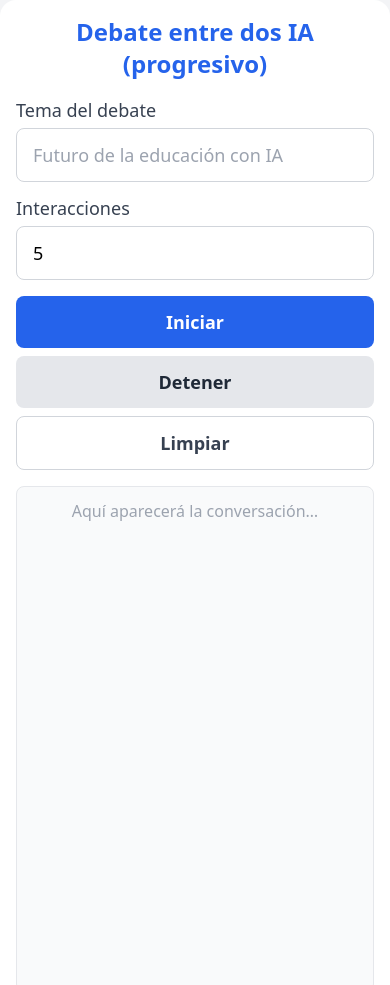
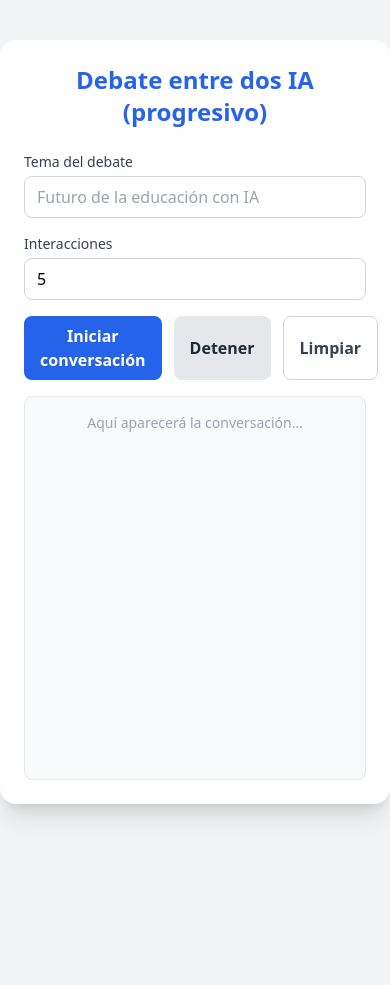
Before and after one commit to acinfoarchive2/mypro, a website: page public/index.html in a window 390 px wide. Shown: the top 985 px of the page. After the commit the page ends 844 px from the top, so only its background shows below. Drawn offline with nearby package versions, Linux system fonts and the light colour scheme.

Commit message:
Update index.html

```diff
--- a/public/index.html
+++ b/public/index.html
@@ -5,51 +5,48 @@
   <title>Debate entre dos IA</title>
   <script src="https://cdn.tailwindcss.com"></script>
 </head>
-<body class="bg-gray-100 min-h-screen flex justify-center">
-  <div class="bg-white shadow-xl rounded-2xl p-4 sm:p-6 w-full max-w-3xl">
-    <h1 class="text-2xl sm:text-xl font-bold text-center text-blue-600 mb-4 sm:mb-6">
+<body class="bg-gray-100 min-h-screen flex items-center justify-center">
+  <div class="bg-white shadow-xl rounded-2xl p-6 w-full max-w-3xl">
+    <h1 class="text-2xl font-bold text-center text-blue-600 mb-6">
       Debate entre dos IA (progresivo)
     </h1>
 
-    <div class="grid grid-cols-1 sm:grid-cols-2 gap-3 mb-4">
+    <div class="grid grid-cols-1 md:grid-cols-2 gap-4 mb-4">
       <div>
-        <label class="block text-lg sm:text-base font-medium text-gray-700 mb-1" for="topic">
-          Tema del debate
-        </label>
+        <label class="block text-sm font-medium text-gray-700 mb-1" for="topic">Tema del debate</label>
         <input id="topic" type="text" placeholder="Futuro de la educación con IA"
-               class="w-full px-4 py-3 border border-gray-300 rounded-lg focus:ring focus:ring-blue-200 text-lg sm:text-base">
+               class="w-full px-3 py-2 border border-gray-300 rounded-lg focus:ring focus:ring-blue-200">
       </div>
 
       <div>
-        <label class="block text-lg sm:text-base font-medium text-gray-700 mb-1" for="interactions">
-          Interacciones
-        </label>
+        <label class="block text-sm font-medium text-gray-700 mb-1" for="interactions">Interacciones</label>
         <input id="interactions" type="number" min="1" max="12" value="5"
-               class="w-full px-4 py-3 border border-gray-300 rounded-lg focus:ring focus:ring-blue-200 text-lg sm:text-base">
+               class="w-full px-3 py-2 border border-gray-300 rounded-lg focus:ring focus:ring-blue-200">
       </div>
     </div>
 
-    <div class="flex flex-col sm:flex-row gap-2 sm:gap-3 mb-4">
+    <div class="flex gap-3 mb-4">
       <button id="run"
-              class="flex-1 bg-blue-600 hover:bg-blue-700 text-white font-semibold py-3 px-4 rounded-lg transition text-lg sm:text-base">
-        Iniciar
+              class="flex-1 bg-blue-600 hover:bg-blue-700 text-white font-semibold py-2 px-4 rounded-lg transition">
+        Iniciar conversación
       </button>
       <button id="stop"
-              class="flex-1 bg-gray-200 hover:bg-gray-300 text-gray-800 font-semibold py-3 px-4 rounded-lg transition text-lg sm:text-base">
+              class="flex-1 bg-gray-200 hover:bg-gray-300 text-gray-800 font-semibold py-2 px-4 rounded-lg transition">
         Detener
       </button>
       <button id="clear"
-              class="flex-1 bg-white border border-gray-300 hover:bg-gray-50 text-gray-700 font-semibold py-3 px-4 rounded-lg transition text-lg sm:text-base">
+              class="flex-1 bg-white border border-gray-300 hover:bg-gray-50 text-gray-700 font-semibold py-2 px-4 rounded-lg transition">
         Limpiar
       </button>
     </div>
 
-    <div id="status" class="text-base sm:text-sm text-gray-500 mb-2"></div>
+    <div id="status" class="text-sm text-gray-500 mb-2"></div>
 
     <!-- Log tipo chat -->
     <div id="log"
-         class="h-[60vh] sm:h-96 overflow-y-auto bg-gray-50 border border-gray-200 rounded-lg p-3 sm:p-4 space-y-3">
-      <div class="text-gray-400 text-base sm:text-sm text-center">Aquí aparecerá la conversación…</div>
+         class="h-96 overflow-y-auto bg-gray-50 border border-gray-200 rounded-lg p-4 space-y-3">
+      <!-- Mensajes aparecerán aquí -->
+      <div class="text-gray-400 text-sm text-center">Aquí aparecerá la conversación…</div>
     </div>
   </div>
 
@@ -92,16 +89,16 @@
       wrap.className = `max-w-[85%] flex ${s.side} items-start gap-3`;
 
       const avatar = document.createElement('div');
-      avatar.className = `h-9 w-9 rounded-full ${s.avatarBg} text-white flex items-center justify-center font-bold shrink-0 text-lg`;
+      avatar.className = `h-8 w-8 rounded-full ${s.avatarBg} text-white flex items-center justify-center font-bold shrink-0`;
       avatar.textContent = s.initial;
 
       const bubble = document.createElement('div');
-      bubble.className = `px-4 py-3 rounded-2xl ${s.bubble} shadow-sm`;
+      bubble.className = `px-3 py-2 rounded-2xl ${s.bubble} shadow-sm`;
       const name = document.createElement('div');
-      name.className = `text-sm sm:text-xs font-semibold text-gray-600 ${s.alignText} mb-1`;
+      name.className = `text-xs font-semibold text-gray-600 ${s.alignText} mb-0.5`;
       name.textContent = speaker;
       const text = document.createElement('div');
-      text.className = `text-base sm:text-sm text-gray-900 leading-relaxed ${s.alignText}`;
+      text.className = `text-sm text-gray-900 leading-relaxed ${s.alignText}`;
       text.textContent = message;
 
       bubble.appendChild(name);
@@ -123,7 +120,7 @@
     }
 
     $clear.onclick = () => {
-      $log.innerHTML = '<div class="text-gray-400 text-base sm:text-sm text-center">Aquí aparecerá la conversación…</div>';
+      $log.innerHTML = '<div class="text-gray-400 text-sm text-center">Aquí aparecerá la conversación…</div>';
       $status.textContent = '';
     };
 
@@ -136,7 +133,7 @@
     $run.onclick = async () => {
       const topic = document.getElementById('topic').value.trim() || 'Tema libre';
       const interactions = Number(document.getElementById('interactions').value) || 5;
-      const delay = 1200; // 🔒 fijo
+      const delay = 5200; // 🔒 fijo a 1.2 s
 
       setBusy(true);
       playing = true;
```
